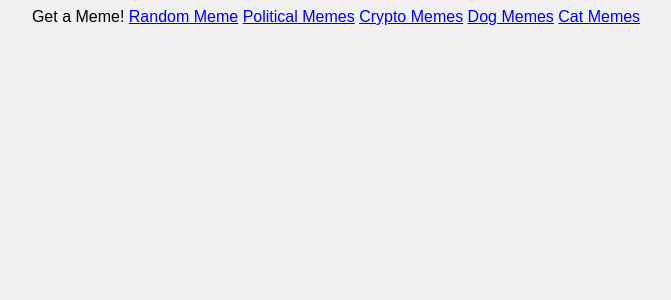
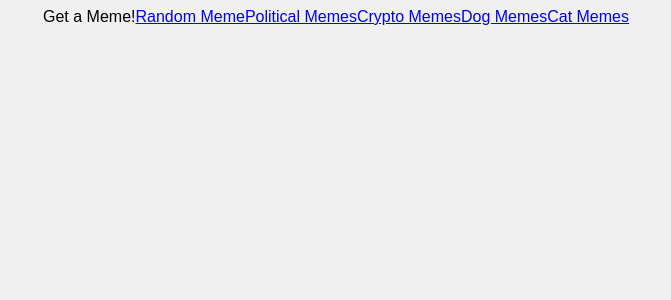
Before and after one commit to rachel1davey/flask-memepage, a Flask app: page / in a window 1280 px wide. Shown: the top 300 px of the page, without its empty margins (304-975 px from the left). Run offline with Flask 3, Linux system fonts and the light colour scheme.

Commit message:
Fix container styling in index.html for proper layout alignment

```diff
--- a/templates/index.html
+++ b/templates/index.html
@@ -14,10 +14,10 @@
             max-width: 50%;
             height: auto;
         }
-        .container div {
+        .container {
         display: flex;
         justify-content: center;
-        align-items: center;
+        align-items: center;''
         flex-direction: column;
         }
     </style>
```
Also changed, not shown: 1 other file.
